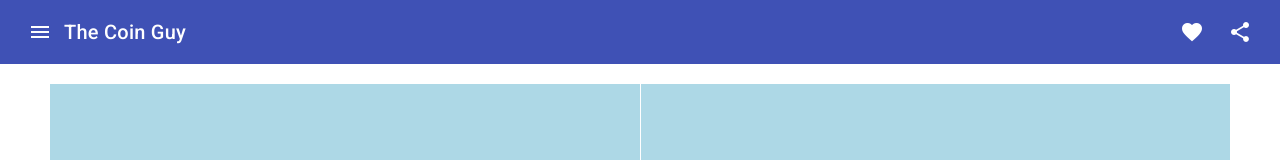
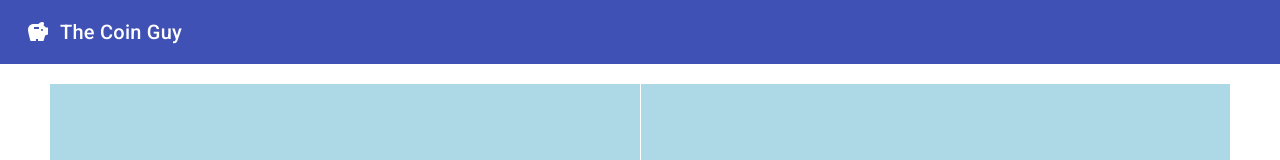
Before and after one commit to the-coin-guy/website, an Angular app: page / in a window 1280 px wide. Shown: the top 160 px of the page. Built offline with nearby package versions, Linux system fonts and the light colour scheme.

Commit message:
:zap: Add navbar logo

```diff
--- a/package.json
+++ b/package.json
@@ -1,9 +1,9 @@
 {
     "name": "website",
-    "version": "0.0.0",
+    "version": "0.0.1",
     "scripts": {
         "ng": "ng",
-        "start": "ng serve",
+        "start": "ng serve --poll=2000",
         "build": "ng build",
         "watch": "ng build --watch --configuration development",
         "deploy": "yarn build && ./bin/deploy.sh"
--- a/src/app/navbar/navbar.component.html
+++ b/src/app/navbar/navbar.component.html
@@ -1,33 +1,37 @@
 <mat-toolbar color="primary">
-    <button
-        mat-icon-button
-        class="example-icon"
-        aria-label="Example icon-button with menu icon"
-    >
-        <mat-icon>
-            menu
-        </mat-icon>
-    </button>
-      <span>
-          {{appName}}
-      </span>
+<!--    <button-->
+<!--        mat-icon-button-->
+<!--        class="example-icon"-->
+<!--        aria-label="Example icon-button with menu icon"-->
+<!--    >-->
+<!--        <mat-icon>-->
+<!--            menu-->
+<!--        </mat-icon>-->
+<!--    </button>-->
+    <mat-icon class="app-navbar-logo">
+        {{icon}}
+    </mat-icon>
+<!--    <img src="favicon.ico"/>-->
+    <span>
+        {{appName}}
+    </span>
     <span class="app-spacer"></span>
-    <button
-        mat-icon-button
-        class="example-icon favorite-icon"
-        aria-label="Example icon-button with heart icon"
-    >
-        <mat-icon>
-            favorite
-        </mat-icon>
-    </button>
-    <button
-        mat-icon-button
-        class="example-icon"
-        aria-label="Example icon-button with share icon"
-    >
-        <mat-icon>
-            share
-        </mat-icon>
-    </button>
+<!--    <button-->
+<!--        mat-icon-button-->
+<!--        class="example-icon favorite-icon"-->
+<!--        aria-label="Example icon-button with heart icon"-->
+<!--    >-->
+<!--        <mat-icon>-->
+<!--            favorite-->
+<!--        </mat-icon>-->
+<!--    </button>-->
+<!--    <button-->
+<!--        mat-icon-button-->
+<!--        class="example-icon"-->
+<!--        aria-label="Example icon-button with share icon"-->
+<!--    >-->
+<!--        <mat-icon>-->
+<!--            share-->
+<!--        </mat-icon>-->
+<!--    </button>-->
 </mat-toolbar>
--- a/src/app/navbar/navbar.component.sass
+++ b/src/app/navbar/navbar.component.sass
@@ -1,2 +1,6 @@
 .app-spacer
     flex: 1 1 auto
+
+.app-navbar-logo
+    padding-left: 10px
+    padding-right: 10px
--- a/src/app/navbar/navbar.component.ts
+++ b/src/app/navbar/navbar.component.ts
@@ -17,4 +17,6 @@ import { MatToolbarModule } from "@angular/material/toolbar";
 
 export class NavbarComponent {
     @Input() appName!: string;
+
+    icon: string = "savings"; // "monetization_on" , "store"
 }
```
